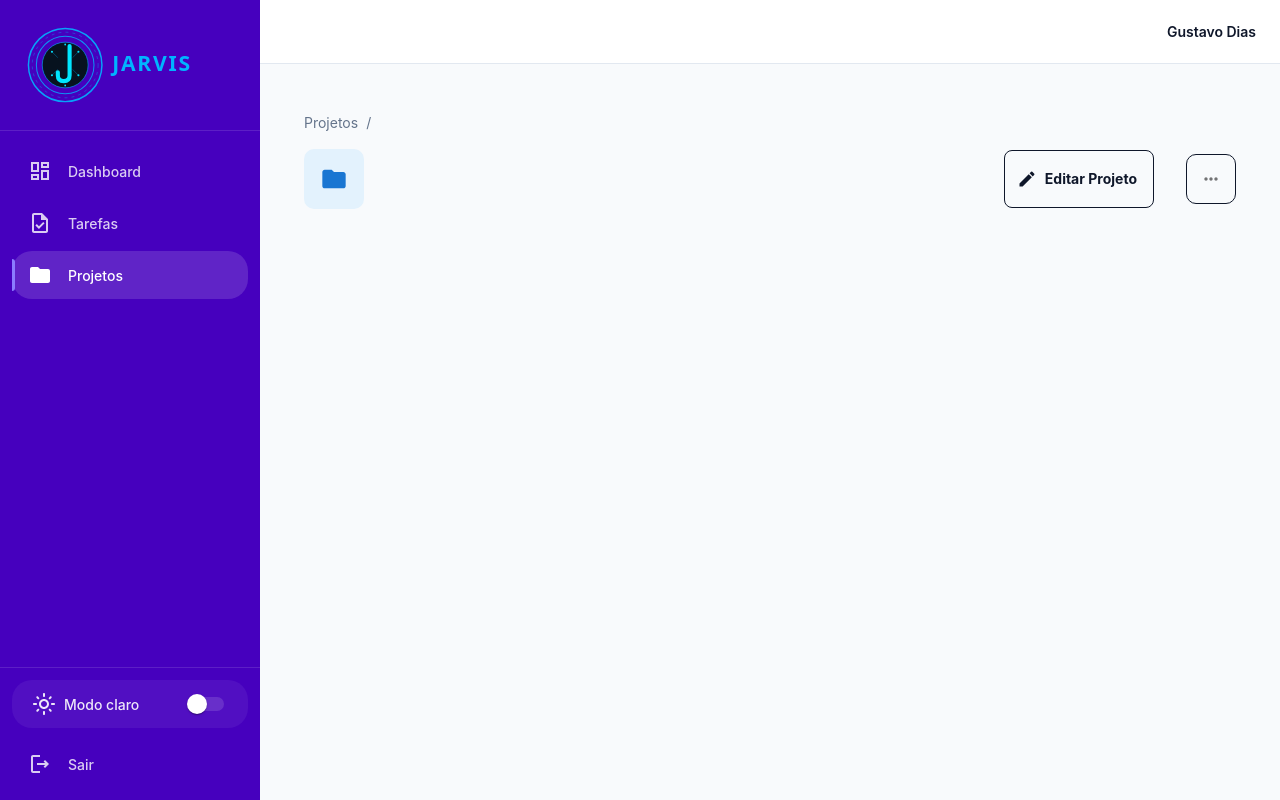
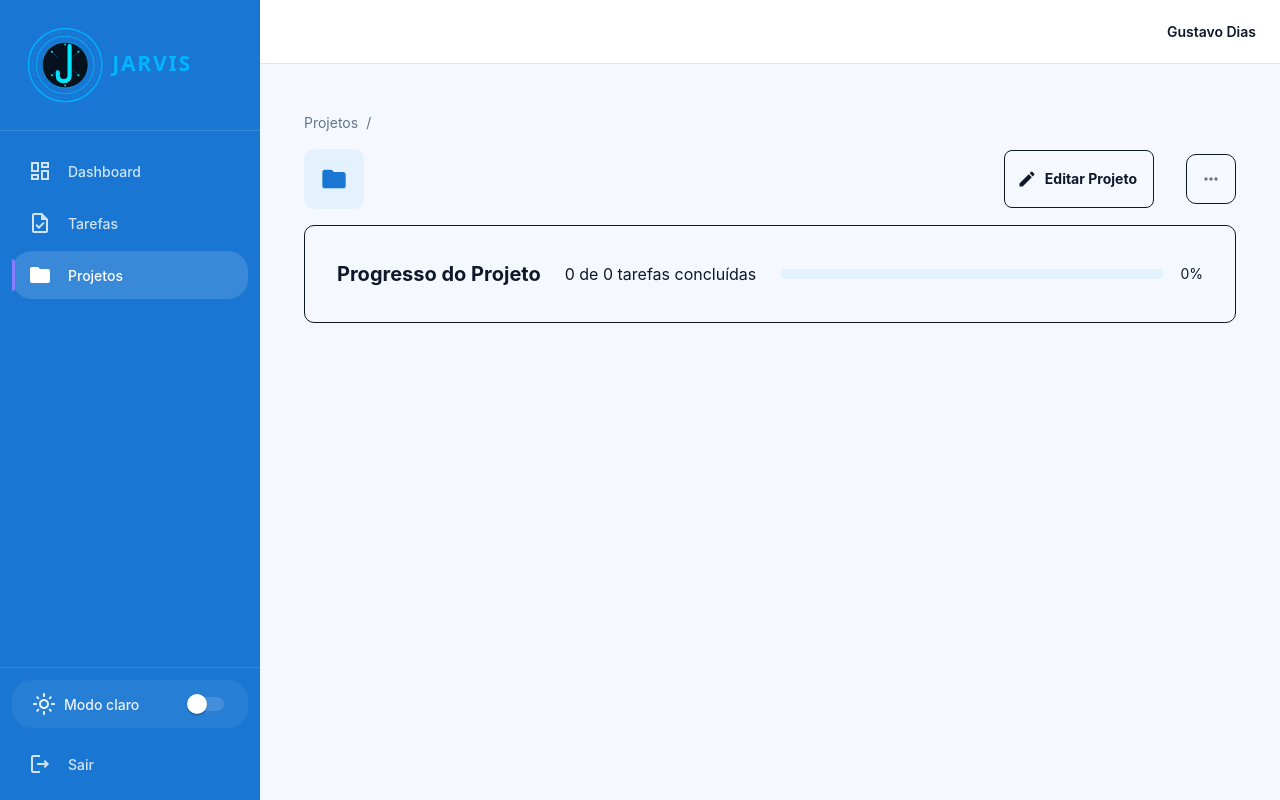
Before and after one commit to GustavoRocha07/JARVIS, a React (Vite) app: page /projects/1 in a window 1280 px wide. Built offline with nearby package versions, Linux system fonts and the light colour scheme.

Commit message:
criando o progress bar no detalhamento de projetos

```diff
--- a/src/app/layout/AppLayout.tsx
+++ b/src/app/layout/AppLayout.tsx
@@ -103,7 +103,7 @@ export const AppLayout = () => {
           },
           minWidth: { md: SIDEBAR_WIDTH },
           height: "100vh",
-          bgcolor: "primary.main",
+          bgcolor: "#1976D2",
           color: "primary.contrastText",
           transform: {
             xs: mobileMenuOpen
--- a/src/app/theme/theme.ts
+++ b/src/app/theme/theme.ts
@@ -7,107 +7,129 @@ import type {
   ThemeMode,
 } from "@/context/ThemeContext/ThemeContext";
 
-export const createAppTheme = (
-  mode: ThemeMode,
-) =>
-  createTheme({
+export const createAppTheme = (mode: ThemeMode) => {
+  const isLight = mode === "light";
+
+  return createTheme({
     palette: {
       mode,
+
       primary: {
-        main: mode === "light" ? "#4600be" : "#210083",
-        light: mode === "light" ? "#A78BFA" : "#C4B5FD",
-        dark: mode === "light" ? "#6D28D9" : "#8B5CF6",
-        contrastText: "#FFFFFF",
+        main: isLight ? "#1976D2" : "#64B5F6",
+        light: isLight ? "#64B5F6" : "#90CAF9",
+        dark: isLight ? "#1565C0" : "#42A5F5",
+        contrastText: isLight ? "#FFFFFF" : "#0B1120",
       },
+
       button: {
-        main: mode === 'light' ? "#A78BFA" : "#8B5CF6"
+        main: isLight ? "#1976D2" : "#64B5F6",
       },
+
       secondary: {
-        main: mode === "light" ? "#64748B" : "#94A3B8",
-        contrastText: mode === "light" ? "#FFFFFF" : "#0F172A",
+        main: isLight ? "#546E7A" : "#90A4AE",
+        contrastText: isLight ? "#FFFFFF" : "#0F172A",
       },
+
       background: {
-        default: mode === "light" ? "#F8FAFC" : "#0B1120",
-        paper: mode === "light" ? "#FFFFFF" : "#111827",
+        default: isLight ? "#F5F9FF" : "#0B1120",
+        paper: isLight ? "#FFFFFF" : "#111827",
       },
+
       text: {
-        primary: mode === "light" ? "#0F172A" : "#F1F5F9",
-        secondary: mode === "light" ? "#64748B" : "#94A3B8",
-        disabled: mode === "light" ? "#94A3B8" : "#64748B",
+        primary: isLight ? "#0F172A" : "#F1F5F9",
+        secondary: isLight ? "#64748B" : "#94A3B8",
+        disabled: isLight ? "#94A3B8" : "#64748B",
       },
-      divider: mode === "light" ? "#E2E8F0" : "#1E293B",
+
+      divider: isLight ? "#DCE7F3" : "#1E3450",
+
       success: {
         main: "#10B981",
         contrastText: "#FFFFFF",
       },
+
       warning: {
         main: "#F59E0B",
         contrastText: "#FFFFFF",
       },
+
       error: {
         main: "#EF4444",
         contrastText: "#FFFFFF",
       },
+
       info: {
-        main: mode === "light" ? "#7C3AED" : "#A78BFA",
+        main: isLight ? "#0288D1" : "#4FC3F7",
       },
+
       action: {
-        hover:
-          mode === "light"
-            ? "rgba(124, 58, 237, 0.08)"
-            : "rgba(167, 139, 250, 0.12)",
-        selected:
-          mode === "light"
-            ? "rgba(124, 58, 237, 0.12)"
-            : "rgba(167, 139, 250, 0.16)",
+        hover: isLight
+          ? "rgba(25, 118, 210, 0.08)"
+          : "rgba(100, 181, 246, 0.12)",
+
+        selected: isLight
+          ? "rgba(25, 118, 210, 0.12)"
+          : "rgba(100, 181, 246, 0.16)",
       },
     },
+
     typography: {
-      fontFamily: '"Inter", "Roboto", "Helvetica", "Arial", sans-serif',
+      fontFamily:
+        '"Inter", "Roboto", "Helvetica", "Arial", sans-serif',
+
       h1: { fontWeight: 700 },
       h2: { fontWeight: 700 },
       h3: { fontWeight: 600 },
       h4: { fontWeight: 600 },
       h5: { fontWeight: 600 },
       h6: { fontWeight: 600 },
+
       button: {
         textTransform: "none",
         fontWeight: 500,
       },
     },
+
     shape: {
       borderRadius: 10,
     },
+
     components: {
       MuiCssBaseline: {
         styleOverrides: {
           body: {
-            scrollbarColor:
-              mode === "light" ? "#CBD5E1 #F1F5F9" : "#334155 #0B1120",
+            scrollbarColor: isLight
+              ? "#B0C4DE #F5F9FF"
+              : "#334D6E #0B1120",
+
             "&::-webkit-scrollbar, & *::-webkit-scrollbar": {
               width: 8,
               height: 8,
             },
+
             "&::-webkit-scrollbar-thumb, & *::-webkit-scrollbar-thumb": {
               borderRadius: 8,
-              backgroundColor: mode === "light" ? "#CBD5E1" : "#334155",
+              backgroundColor: isLight
+                ? "#B0C4DE"
+                : "#334D6E",
             },
           },
         },
       },
+
       MuiCard: {
         styleOverrides: {
           root: {
             backgroundImage: "none",
-            border: `1px solid ${mode === "light" ? "#E2E8F0" : "#1E293B"
+            border: `1px solid ${isLight ? "#DCE7F3" : "#1E3450"
               }`,
-            boxShadow:
-              mode === "light"
-                ? "0 1px 3px 0 rgb(0 0 0 / 0.05)"
-                : "none",
+            boxShadow: isLight
+              ? "0 1px 3px 0 rgb(0 0 0 / 0.05)"
+              : "none",
           },
         },
       },
+
       MuiPaper: {
         styleOverrides: {
           root: {
@@ -115,49 +137,75 @@ export const createAppTheme = (
           },
         },
       },
+
       MuiButton: {
         styleOverrides: {
           root: {
             borderRadius: 8,
             boxShadow: "none",
+
             "&:hover": {
               boxShadow: "none",
             },
           },
+
           containedPrimary: {
             "&:hover": {
-              backgroundColor: mode === "light" ? "#6D28D9" : "#8B5CF6",
+              backgroundColor: isLight
+                ? "#1565C0"
+                : "#42A5F5",
             },
           },
         },
       },
+
       MuiAppBar: {
         styleOverrides: {
           root: {
             backgroundImage: "none",
-            backgroundColor: mode === "light" ? "#FFFFFF" : "#111827",
-            color: mode === "light" ? "#0F172A" : "#F1F5F9",
-            borderBottom: `1px solid ${mode === "light" ? "#E2E8F0" : "#1E293B"
+            backgroundColor: isLight
+              ? "#FFFFFF"
+              : "#111827",
+            color: isLight ? "#0F172A" : "#F1F5F9",
+            borderBottom: `1px solid ${isLight ? "#DCE7F3" : "#1E3450"
               }`,
           },
         },
       },
+
       MuiDrawer: {
         styleOverrides: {
           paper: {
             backgroundImage: "none",
-            borderRight: `1px solid ${mode === "light" ? "#E2E8F0" : "#1E293B"
+            borderRight: `1px solid ${isLight ? "#DCE7F3" : "#1E3450"
               }`,
           },
         },
       },
+
       MuiTableCell: {
         styleOverrides: {
           root: {
-            borderBottom: `1px solid ${mode === "light" ? "#E2E8F0" : "#1E293B"
+            borderBottom: `1px solid ${isLight ? "#DCE7F3" : "#1E3450"
               }`,
+          },
+        },
+      },
+
+      MuiLinearProgress: {
+        styleOverrides: {
+          root: {
+            borderRadius: 4,
+            backgroundColor: isLight
+              ? "#E3F2FD"
+              : "#16345C",
+          },
+
+          bar: {
+            borderRadius: 4,
           },
         },
       },
     },
   } as ThemeOptions);
+};
--- a/src/modules/projetos/hooks/useDetalhamentoProject.ts
+++ b/src/modules/projetos/hooks/useDetalhamentoProject.ts
@@ -1,7 +1,11 @@
-import { useEffect, useState } from "react";
+import { useEffect, useMemo, useState } from "react";
+
 import type { Project } from "../types/projects.types";
 import { projectRepository } from "../services/projectRepository";
+import { calculateProgress } from "../utils/calculateProjectProgress";
+
 import { useAlert } from "@/context/AlertContext/useAlert";
+import { useProjectTasks } from "./useProjectTasks";
 
 type UseDetalhamentoProjectsProps = {
     projectId: string;
@@ -16,6 +20,7 @@ export const useDetalhamentoProject = ({
     } | null>(null);
 
     const { showAlert } = useAlert();
+    const { tasks, refreshTasks } = useProjectTasks();
 
     useEffect(() => {
         if (!projectId) return;
@@ -25,7 +30,7 @@ export const useDetalhamentoProject = ({
         function carregarProjeto() {
             try {
                 const project = projectRepository.getById(projectId);
-                console.log(project)
+
                 if (ativo) {
                     setResultado({
                         projectId,
@@ -35,7 +40,10 @@ export const useDetalhamentoProject = ({
             } catch (error) {
                 if (!ativo) return;
 
-                setResultado({ projectId, project: null });
+                setResultado({
+                    projectId,
+                    project: null,
+                });
 
                 const mensagem =
                     error instanceof Error
@@ -48,7 +56,7 @@ export const useDetalhamentoProject = ({
             }
         }
 
-        void carregarProjeto();
+        carregarProjeto();
 
         return () => {
             ativo = false;
@@ -56,13 +64,36 @@ export const useDetalhamentoProject = ({
     }, [projectId, showAlert]);
 
     const project =
-        resultado?.projectId === projectId ? resultado.project : null;
+        resultado?.projectId === projectId
+            ? resultado.project
+            : null;
 
+    const projectWithProgress = useMemo(() => {
+        if (!project) return null;
 
+        const projectTasks = tasks.filter(
+            (task) => task.projectId === project.id,
+        );
 
+        const completedTasks = projectTasks.filter(
+            (task) => task.status === "COMPLETED",
+        );
+
+        return {
+            ...project,
+            progress: calculateProgress(
+                projectTasks.length,
+                completedTasks.length,
+            ),
+        };
+    }, [project, tasks]);
 
     return {
-        state: { project },
-        actions: {},
+        state: {
+            project: projectWithProgress,
+        },
+        actions: {
+            refreshTasks,
+        },
     };
 };
--- a/src/modules/projetos/pages/DetalhamentoProjectPage.tsx
+++ b/src/modules/projetos/pages/DetalhamentoProjectPage.tsx
@@ -3,7 +3,7 @@ import { Container } from "@/shared/components/Container/Container"
 
 import { useParams } from "react-router-dom";
 import { useDetalhamentoProject } from "../hooks/useDetalhamentoProject";
-import { Box, Typography } from "@mui/material";
+import { Box, LinearProgress, Typography } from "@mui/material";
 import { Folder } from "@mui/icons-material";
 import { ButtonComponent } from "@/shared/components/ButtonComponent";
 import EditIcon from '@mui/icons-material/Edit';
@@ -11,7 +11,6 @@ import { ActionsMenu } from "@/shared/components/ActionsMenu/ActionsMenu";
 
 
 export const DetalhamentoProjectPage = () => {
-
 
     const { projectId } = useParams<{ projectId: string }>();
 
@@ -111,7 +110,79 @@ export const DetalhamentoProjectPage = () => {
 
 
             </Box>
-            {/* <ProjectProgress progress={} /> */}
+
+            <Box
+                sx={{
+                    border: "1px solid",
+                    borderColor: "text.primary",
+                    p: { xs: 2, sm: 3, md: 4 },
+                    my: 2,
+                    borderRadius: 1,
+                    display: "flex",
+                    flexDirection: { xs: "column", md: "row" },
+                    flexWrap: "wrap",
+                    alignItems: { xs: "stretch", md: "center" },
+                    gap: { xs: 2, md: 3 },
+                    minWidth: 0,
+                }}
+            >
+                <Typography
+                    variant="h6"
+                    sx={{
+                        fontWeight: "bold",
+                        color: "text.primary",
+                        fontSize: { xs: "1rem", sm: "1.25rem" },
+                    }}
+                >
+                    Progresso do Projeto
+                </Typography>
+
+                <Typography
+                    sx={{
+                        color: "text.primary",
+                        fontSize: { xs: "0.875rem", sm: "1rem" },
+                    }}
+                >
+                    {project?.progress?.completed ?? 0} de{" "}
+                    {project?.progress?.total ?? 0} tarefas concluídas
+                </Typography>
+
+                <Box
+                    sx={{
+                        display: "flex",
+                        alignItems: "center",
+                        gap: 2,
+                        width: { xs: "100%", md: "auto" },
+                        flex: { md: "1 1 240px" },
+                        minWidth: 0,
+                    }}
+                >
+                    <LinearProgress
+                        variant="determinate"
+                        value={project?.progress?.percentage ?? 0}
+                        sx={{
+                            flex: 1,
+                            minWidth: 0,
+                            height: { xs: 8, sm: 10 },
+                            borderRadius: 4,
+
+                        }}
+                    />
+
+                    <Typography
+                        variant="body2"
+                        sx={{
+                            flexShrink: 0,
+                            whiteSpace: "nowrap",
+                            color: "text.primary",
+
+                        }}
+                    >
+                        {project?.progress?.percentage ?? 0}%
+                    </Typography>
+                </Box>
+            </Box>
+
         </Container>
     )
 }
```
Also changed, not shown: src/modules/projetos/components/ProjectCard.tsx (+21 -8 lines).
